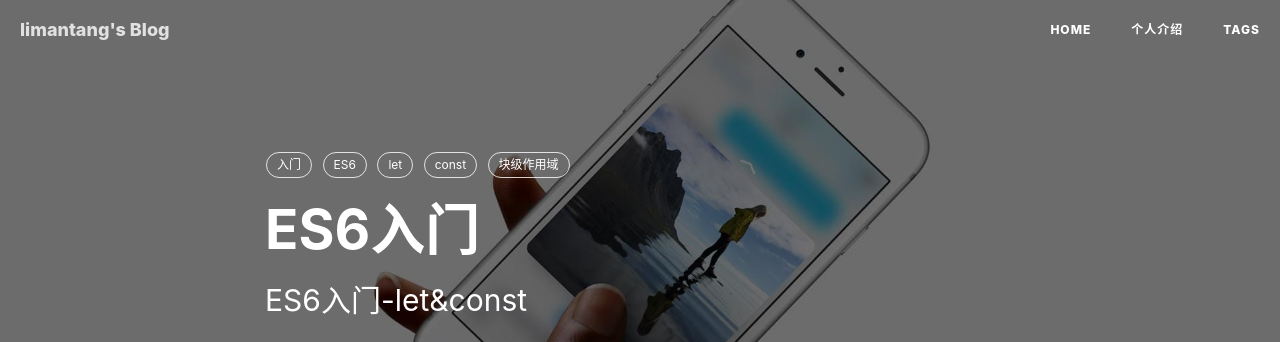
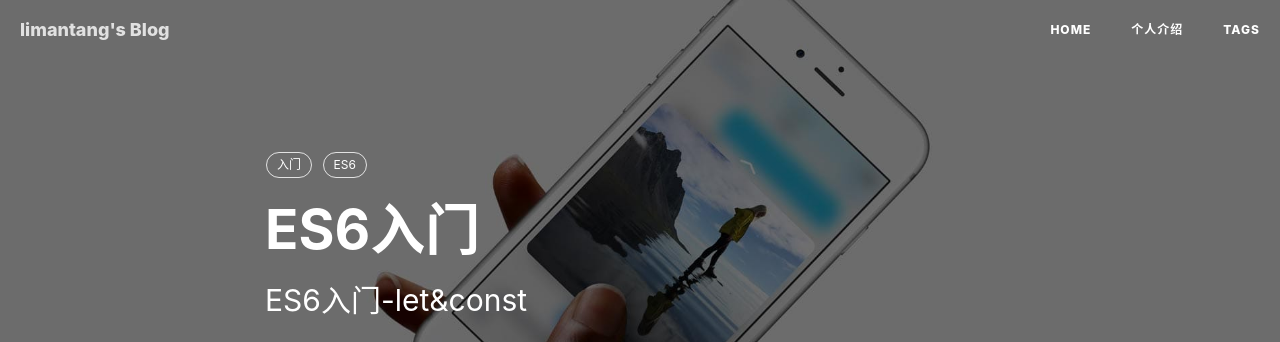
Before and after one commit to echoheart/echoheart.github.io, a Jekyll site: the page built from _posts/2018-07-05-let_const.md, in a window 1280 px wide. Shown: the top 342 px of the page. Built offline with Jekyll 4.4.1, drawn with Linux system fonts in a browser that asks for light colours; nearby versions of some CDN libraries; comment, search, counter and statistics services are not loaded.

Commit message:
更改tag

````diff
--- a/_posts/2018-07-05-let_const.md
+++ b/_posts/2018-07-05-let_const.md
@@ -9,9 +9,6 @@ catalog: true
 tags:
     - 入门
     - ES6
-    - let
-    - const
-    - 块级作用域
 ---
 #let
 ```
````
